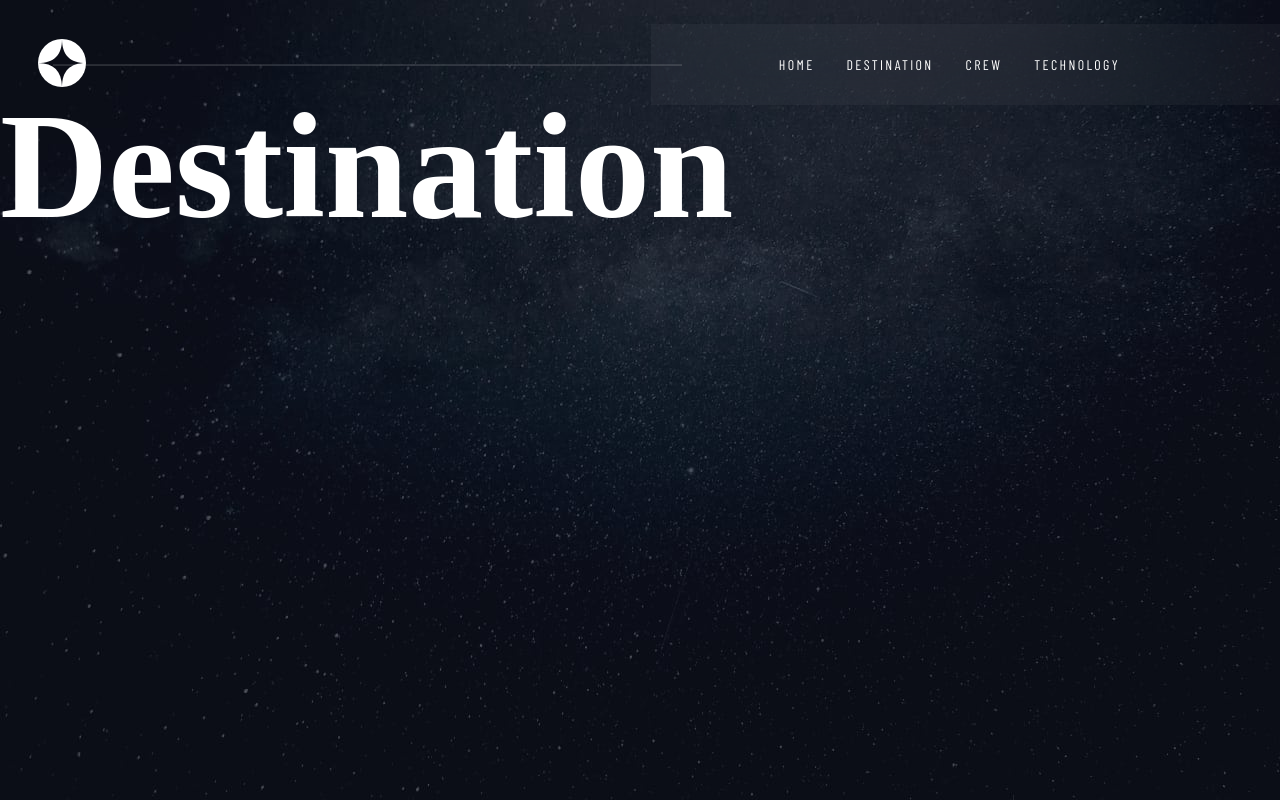
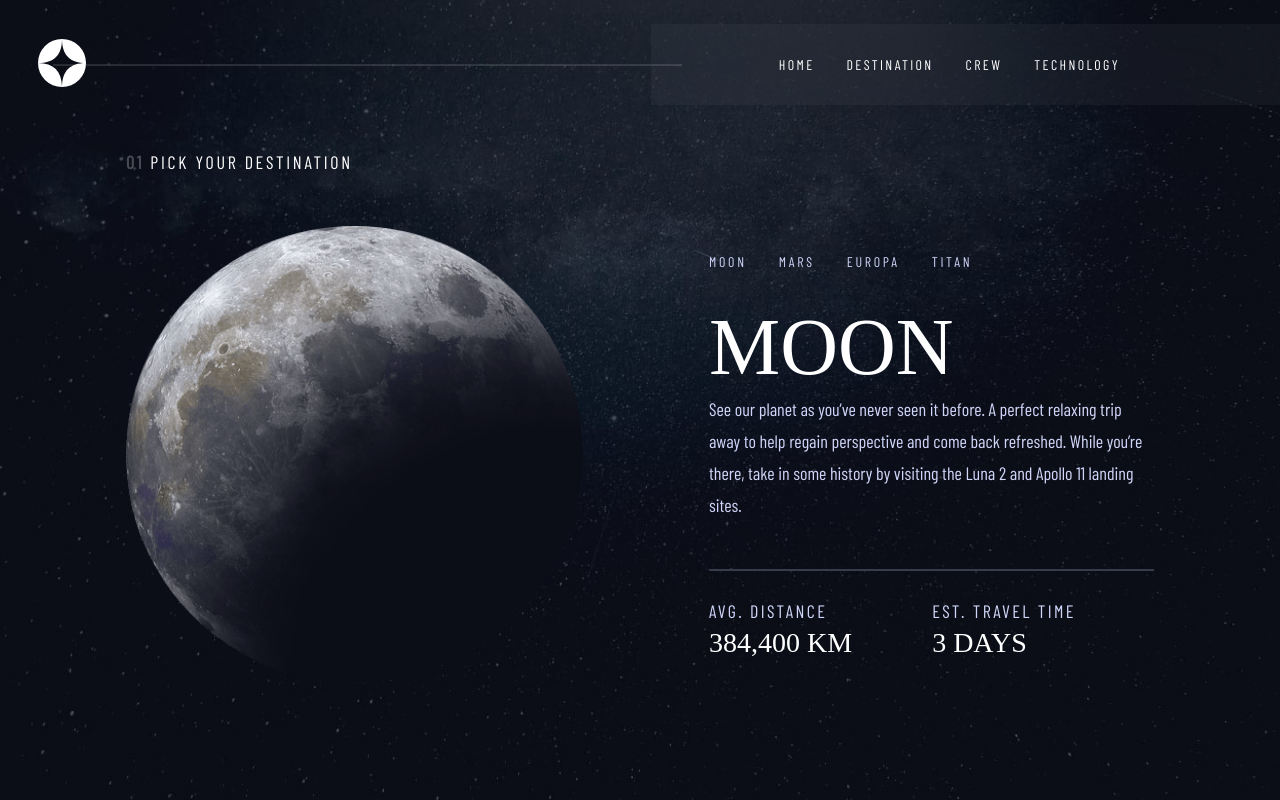
Before and after one commit to RenzVanni/space_tourism, a React (Vite) app: page /destination in a window 1280 px wide. Built offline with nearby package versions, Linux system fonts and the light colour scheme; a web font is replaced by a local one.

Commit message:
static destination added

```diff
--- a/src/pages/Destination.jsx
+++ b/src/pages/Destination.jsx
@@ -3,7 +3,46 @@ import React from "react";
 function Destination() {
   return (
     <div className="destination">
-      <h1>Destination</h1>
+      <div className="left-container">
+        <p className="pick">
+          <span>01</span> PICK YOUR DESTINATION
+        </p>
+
+        <div className="image-container">
+          <img src="../../public/assets/destination/image-moon.png" alt="" />
+        </div>
+      </div>
+
+      <div className="right-container">
+        <ul>
+          <li>MOON</li>
+          <li>MARS</li>
+          <li>EUROPA</li>
+          <li>TITAN</li>
+        </ul>
+
+        <h3>MOON</h3>
+
+        <p className="context">
+          See our planet as you’ve never seen it before. A perfect relaxing trip
+          away to help regain perspective and come back refreshed. While you’re
+          there, take in some history by visiting the Luna 2 and Apollo 11
+          landing sites.
+        </p>
+
+        <hr />
+
+        <div className="more">
+          <div className="section1">
+            <p className="text">AVG. DISTANCE</p>
+            <h4 className="distance">384,400 KM</h4>
+          </div>
+          <div className="section2">
+            <p className="text">EST. TRAVEL TIME</p>
+            <h4 className="time">3 DAYS</h4>
+          </div>
+        </div>
+      </div>
     </div>
   );
 }
--- a/src/scss/global/_typography.scss
+++ b/src/scss/global/_typography.scss
@@ -3,14 +3,14 @@ h1,
 h2,
 h3,
 h4 {
+  color: var(--primary-3);
   font-family: font.$heading;
-  color: var(--primary-3);
+  font-weight: 400;
   margin: 0;
 }
 
 h1 {
   font-size: 5rem;
-  font-family: 400;
   @media (min-width: 375px) {
     font-size: 9.375rem;
   }
@@ -20,6 +20,9 @@ h2 {
 }
 h3 {
   font-size: 3.5rem;
+  @media (min-width: 375px) {
+    font-size: 5rem;
+  }
 }
 h4 {
   font-size: 2rem;
@@ -65,3 +68,14 @@ a {
   text-decoration: none;
   text-transform: uppercase;
 }
+
+li {
+  color: var(--primary-2);
+  font-family: font.$text;
+  font-size: 0.875rem;
+  font-weight: 400;
+  letter-spacing: 2.362px;
+  @media (min-width: 375px) {
+    letter-spacing: 2.7px;
+  }
+}
--- a/src/scss/layout/_destination.scss
+++ b/src/scss/layout/_destination.scss
@@ -1,11 +1,135 @@
 .destination {
   background-image: url("../../../public/assets/destination/background-destination-mobile.jpg");
-  height: 100vh;
+  background-size: cover;
   padding-top: 5rem;
+  text-align: center;
+
+  .pick {
+    color: var(--primary-3);
+    letter-spacing: 2.7px;
+    span {
+      font-weight: 700;
+      opacity: 0.25;
+    }
+  }
+
+  .image-container {
+    width: 100%;
+    margin-top: 2rem;
+    img {
+      width: 259px;
+    }
+  }
+
+  ul {
+    padding: 0;
+    display: flex;
+    align-items: center;
+    justify-content: center;
+    gap: 1rem;
+
+    li {
+      list-style: none;
+    }
+  }
+
+  .context {
+    margin: 0 2rem;
+  }
+
+  hr {
+    margin: 1.5rem auto;
+    width: 85%;
+    border: 0.01rem solid #383b4b;
+  }
+
+  .more {
+    padding-bottom: 3rem;
+    .text {
+      letter-spacing: 2.362px;
+    }
+    .distance,
+    .time {
+      font-size: 1.75rem;
+    }
+
+    .section2 {
+      margin-top: 1rem;
+    }
+  }
   @media (min-width: 375px) {
     background-image: url("../../../public/assets/destination/background-destination-tablet.jpg");
+
+    .pick {
+      text-align: start;
+      margin: 2rem 0 2rem 1.5rem;
+    }
+
+    .image-container {
+      margin: 3rem 0;
+      img {
+        width: 457px;
+      }
+    }
+
+    ul {
+      margin: 2rem auto;
+      gap: 2rem;
+    }
+
+    .context {
+      margin: 0 5rem;
+    }
+
+    hr {
+      width: 80%;
+      margin: 3rem auto 1.5rem auto;
+    }
+
+    .more {
+      display: flex;
+      align-items: center;
+      justify-content: center;
+      gap: 5rem;
+
+      .section2 {
+        margin-top: 0;
+      }
+    }
   }
   @media (min-width: 768px) {
     background-image: url("../../../public/assets/destination/background-destination-desktop.jpg");
+    display: flex;
+    height: 100vh;
+    align-items: center;
+    justify-content: space-evenly;
+
+    .left-container {
+      .pick {
+        margin: 0;
+      }
+    }
+
+    .right-container {
+      width: 445px;
+      text-align: start;
+
+      ul {
+        justify-content: flex-start;
+      }
+
+      .context {
+        margin: 0;
+      }
+
+      hr {
+        width: 100%;
+      }
+
+      .more {
+        justify-content: flex-start;
+        padding: 0;
+      }
+    }
   }
 }
--- a/src/scss/styles.css
+++ b/src/scss/styles.css
@@ -26,14 +26,14 @@ h1,
 h2,
 h3,
 h4 {
+  color: var(--primary-3);
   font-family: "Bellefair", serif;
-  color: var(--primary-3);
+  font-weight: 400;
   margin: 0;
 }
 
 h1 {
   font-size: 5rem;
-  font-family: 400;
 }
 @media (min-width: 375px) {
   h1 {
@@ -47,6 +47,11 @@ h2 {
 
 h3 {
   font-size: 3.5rem;
+}
+@media (min-width: 375px) {
+  h3 {
+    font-size: 5rem;
+  }
 }
 
 h4 {
@@ -102,6 +107,19 @@ a {
   letter-spacing: 0.148rem;
   text-decoration: none;
   text-transform: uppercase;
+}
+
+li {
+  color: var(--primary-2);
+  font-family: "Barlow Condensed", sans-serif;
+  font-size: 0.875rem;
+  font-weight: 400;
+  letter-spacing: 2.362px;
+}
+@media (min-width: 375px) {
+  li {
+    letter-spacing: 2.7px;
+  }
 }
 
 .navbar {
@@ -244,17 +262,118 @@ a {
 
 .destination {
   background-image: url("../../../public/assets/destination/background-destination-mobile.jpg");
-  height: 100vh;
+  background-size: cover;
   padding-top: 5rem;
+  text-align: center;
+}
+.destination .pick {
+  color: var(--primary-3);
+  letter-spacing: 2.7px;
+}
+.destination .pick span {
+  font-weight: 700;
+  opacity: 0.25;
+}
+.destination .image-container {
+  width: 100%;
+  margin-top: 2rem;
+}
+.destination .image-container img {
+  width: 259px;
+}
+.destination ul {
+  padding: 0;
+  display: flex;
+  align-items: center;
+  justify-content: center;
+  gap: 1rem;
+}
+.destination ul li {
+  list-style: none;
+}
+.destination .context {
+  margin: 0 2rem;
+}
+.destination hr {
+  margin: 1.5rem auto;
+  width: 85%;
+  border: 0.01rem solid #383b4b;
+}
+.destination .more {
+  padding-bottom: 3rem;
+}
+.destination .more .text {
+  letter-spacing: 2.362px;
+}
+.destination .more .distance,
+.destination .more .time {
+  font-size: 1.75rem;
+}
+.destination .more .section2 {
+  margin-top: 1rem;
 }
 @media (min-width: 375px) {
   .destination {
     background-image: url("../../../public/assets/destination/background-destination-tablet.jpg");
   }
+  .destination .pick {
+    text-align: start;
+    margin: 2rem 0 2rem 1.5rem;
+  }
+  .destination .image-container {
+    margin: 3rem 0;
+  }
+  .destination .image-container img {
+    width: 457px;
+  }
+  .destination ul {
+    margin: 2rem auto;
+    gap: 2rem;
+  }
+  .destination .context {
+    margin: 0 5rem;
+  }
+  .destination hr {
+    width: 80%;
+    margin: 3rem auto 1.5rem auto;
+  }
+  .destination .more {
+    display: flex;
+    align-items: center;
+    justify-content: center;
+    gap: 5rem;
+  }
+  .destination .more .section2 {
+    margin-top: 0;
+  }
 }
 @media (min-width: 768px) {
   .destination {
     background-image: url("../../../public/assets/destination/background-destination-desktop.jpg");
+    display: flex;
+    height: 100vh;
+    align-items: center;
+    justify-content: space-evenly;
+  }
+  .destination .left-container .pick {
+    margin: 0;
+  }
+  .destination .right-container {
+    width: 445px;
+    text-align: start;
+  }
+  .destination .right-container ul {
+    justify-content: flex-start;
+  }
+  .destination .right-container .context {
+    margin: 0;
+  }
+  .destination .right-container hr {
+    width: 100%;
+  }
+  .destination .right-container .more {
+    justify-content: flex-start;
+    padding: 0;
   }
 }
 
```
Also changed, not shown: 1 other file (tests, documents, lock files or other folders).
